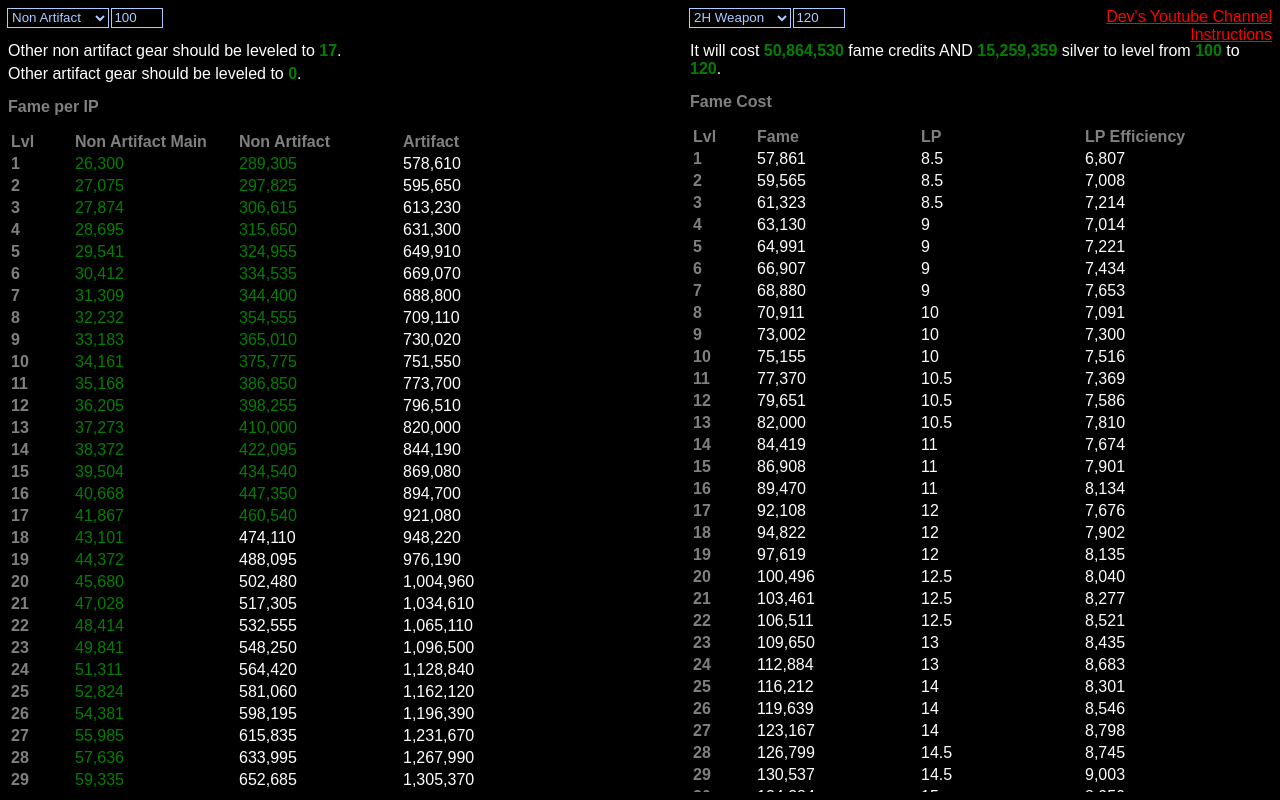
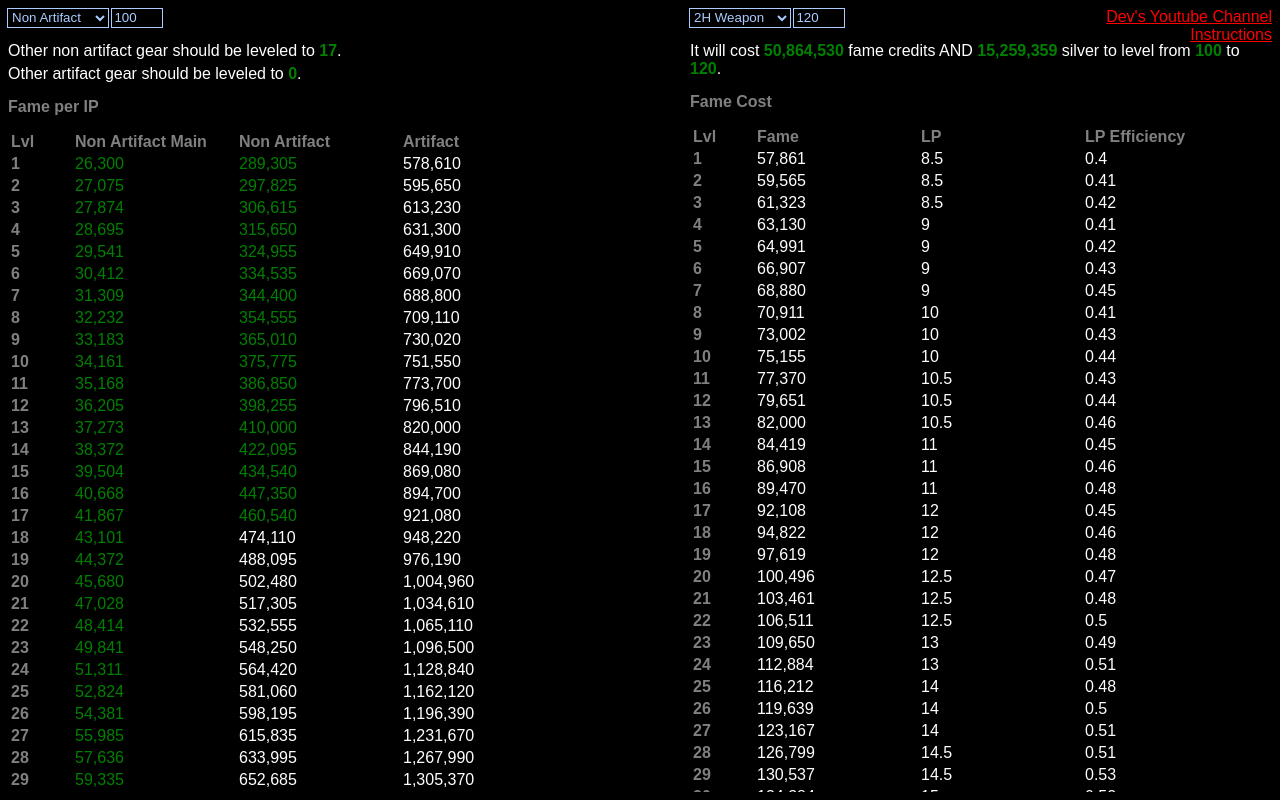
Before and after one commit to mahhov/albion-fame, a website: page index.html in a window 1280 px wide. Drawn offline with Linux system fonts and the light colour scheme.

Commit message:
lp effeciency as fraction

```diff
--- a/commit-time.js
+++ b/commit-time.js
@@ -1 +1 @@
-console.log('01/05/22 07:18:00');
+console.log('01/31/22 10:37:20');
--- a/index.html
+++ b/index.html
@@ -474,6 +474,8 @@
 					artifact: getFamePerIp(false, true, true, i),
 				}));
 
+			let maxFamePerLearningPoint = data.normal[data.normal.length - 1].fame / data.normal[data.normal.length - 1].learningPoints;
+
 			$('#fame-per-ip-interpretation-non-artifact').textContent =
 				[...famesPerNormalLevel, ...famesPerEliteLevel]
 					.findIndex(fames => fames.nonArtifact > mainFamePerIp);
@@ -529,7 +531,7 @@
 				createEl('td', row, i + 1);
 				createEl('td', row, prettyNum(data.normal[i].fame));
 				createEl('td', row, prettyNum(data.normal[i].learningPoints * gearSlotMultiplier, 2));
-				createEl('td', row, prettyNum(data.normal[i].fame / data.normal[i].learningPoints));
+				createEl('td', row, prettyNum(data.normal[i].fame / data.normal[i].learningPoints / maxFamePerLearningPoint, 2));
 			}
 
 			clearChildren($('#fame-credits-elite'));
```
